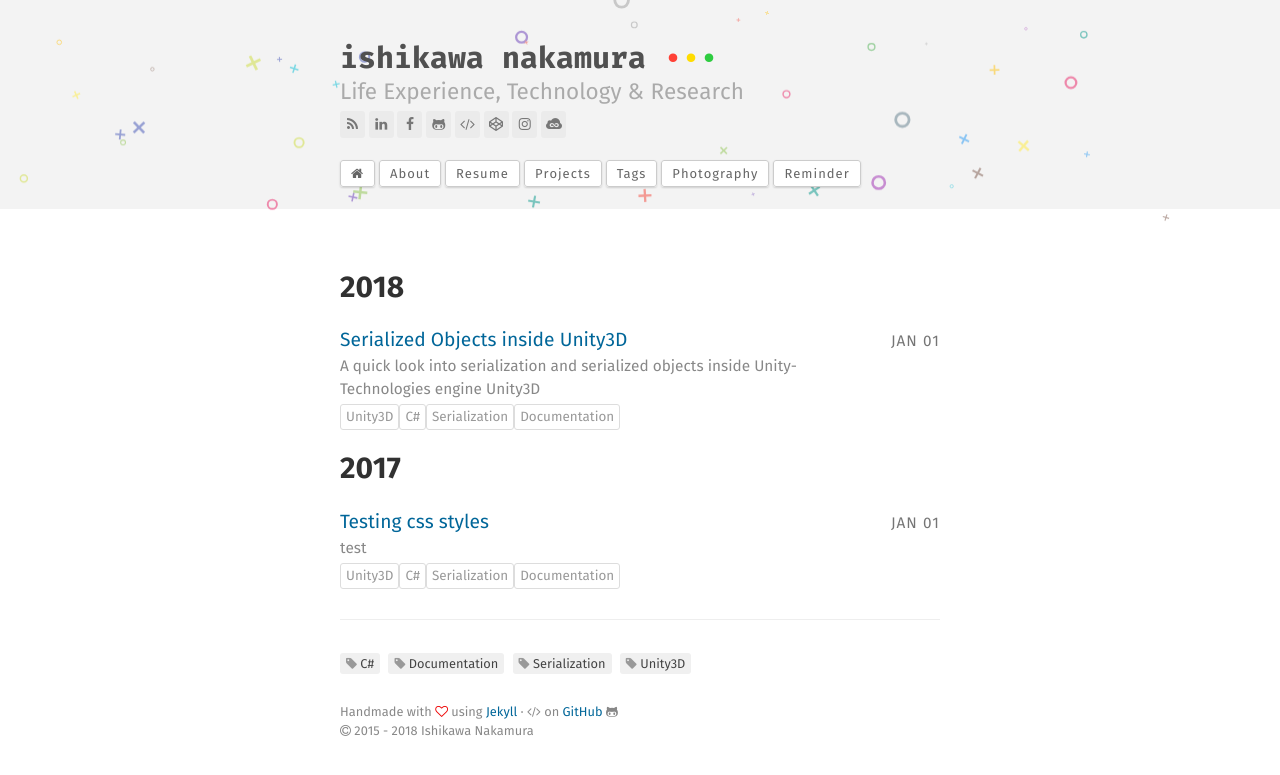
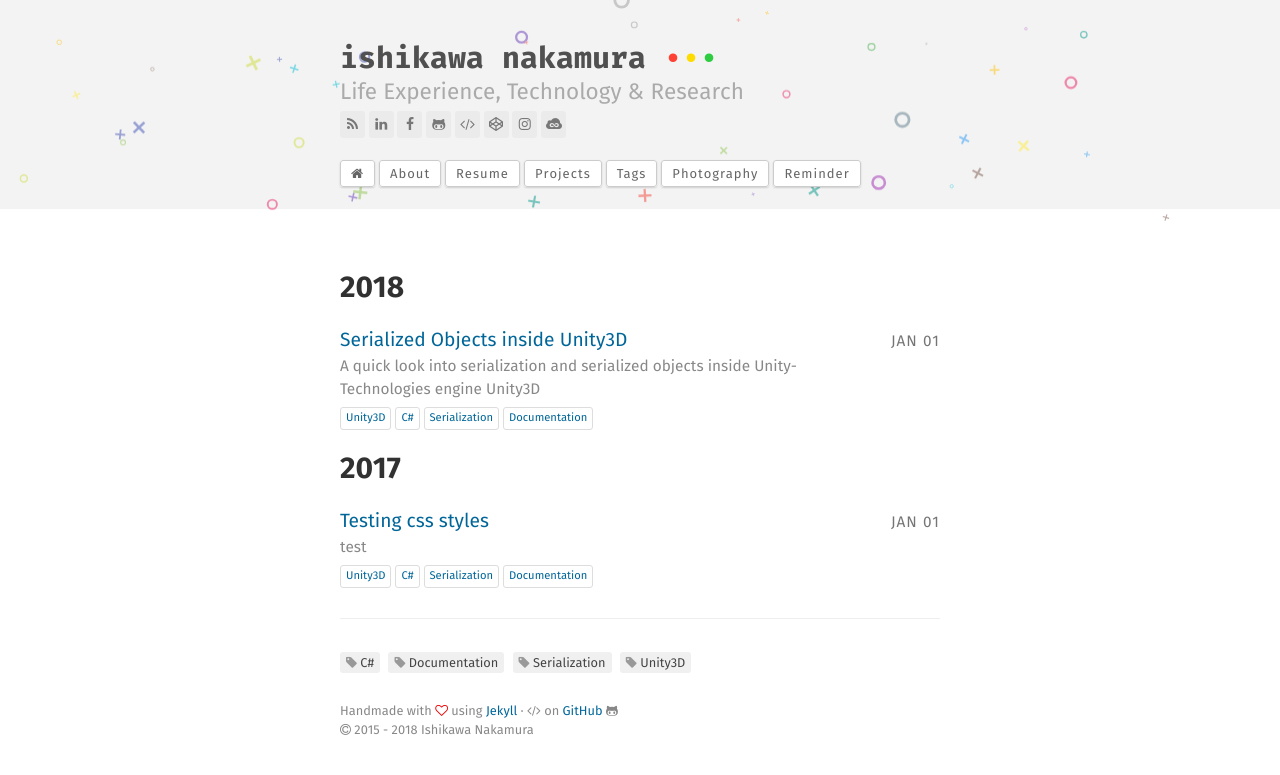
Before and after one commit to i5h1/i5h1.github.io, a Jekyll site: the page built from index.html, in a window 1280 px wide. Shown: the top 775 px of the page. Built offline with Jekyll 4.4.1, drawn with Linux system fonts in a browser that asks for light colours.

Commit message:
Initial setup

```diff
--- a/assets/scss/_layout.scss
+++ b/assets/scss/_layout.scss
@@ -584,8 +584,10 @@
     -moz-user-select: none;
     -ms-user-select: none;
     user-select: none;
-    font-size: 70%;
+    font-size: 11.2px;
     -webkit-border-radius: 3px;
     -moz-border-radius: 3px;
     border-radius: 3px;
+    margin-right: 4px;
+    font-family: 'Fira Sans', sans-serif;
 }
--- a/index.html
+++ b/index.html
@@ -41,7 +41,7 @@
       <div class="post-list-desc">{{ post.description }}</div>
 
       {% for post_tag in post.tags %}
-        <div class="post-list-tag">{{ post_tag }}</div>
+        <div class="post-list-tag"><a href="{{ site.url }}{{ site.baseurl }}/tagged#{{ post_tag | slugify }}">{{ post_tag }}</a></div>
       {% endfor %}
 
 
```
Also changed, not shown: 1 other file.
